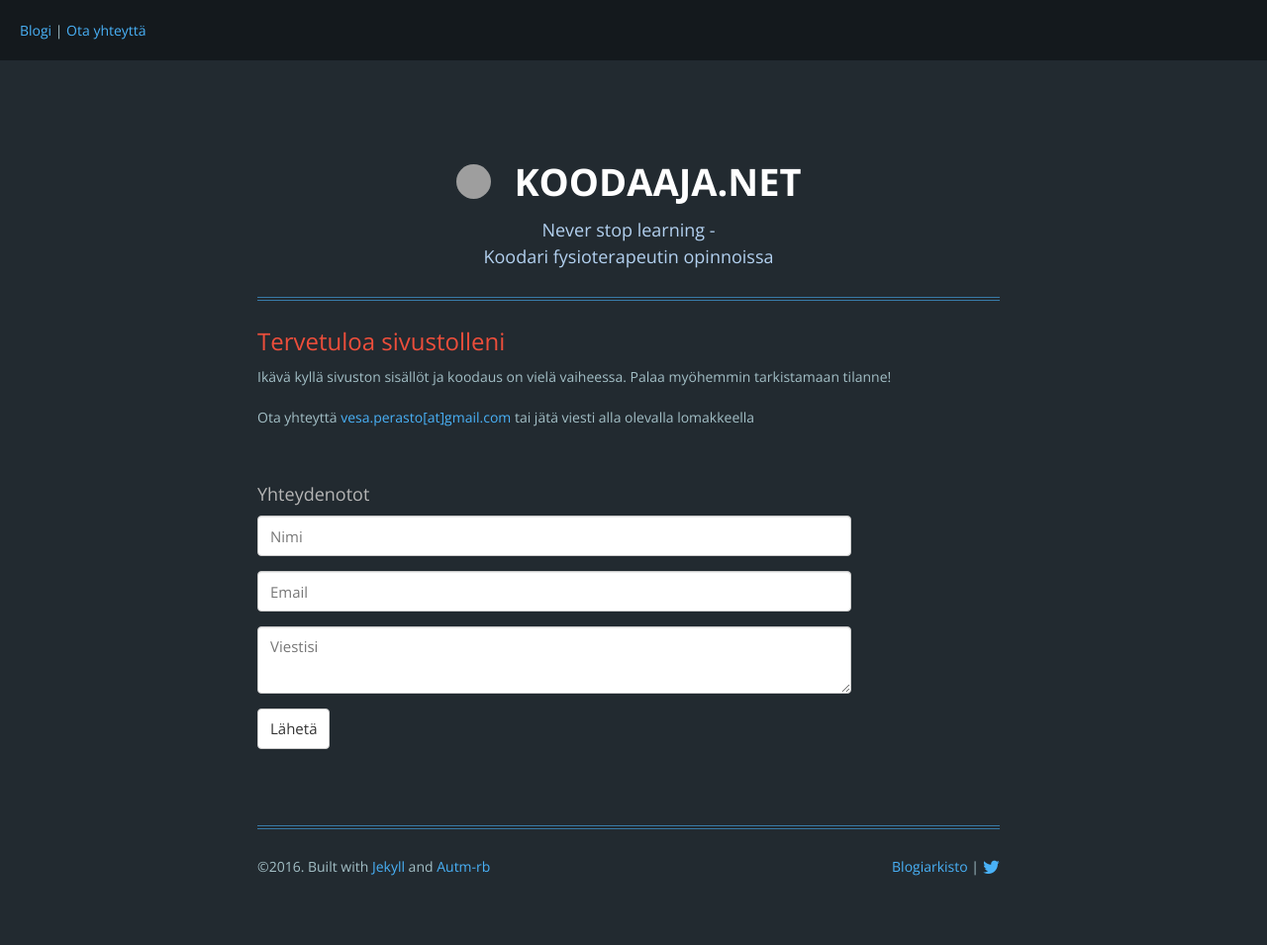
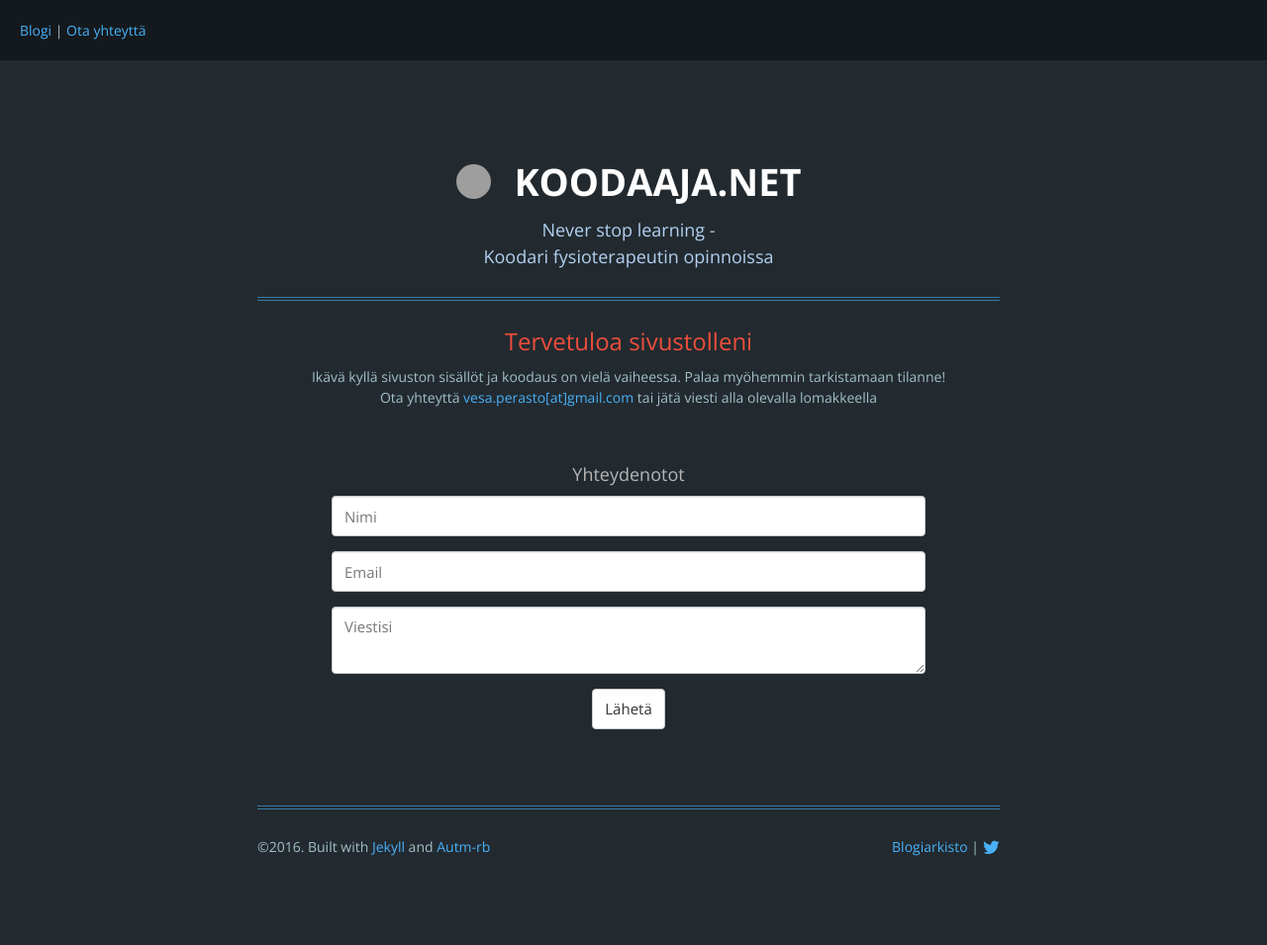
Before and after one commit to vperasto/vperasto.github.io, a Jekyll site: the page built from index.html, in a window 1280 px wide. Shown: the whole page at 99% size. Built offline with Jekyll 4.4.1, drawn with Linux system fonts in a browser that asks for light colours; nearby versions of some CDN libraries; comment, search, counter and statistics services are not loaded; grey boxes are pictures that could not be loaded.

Commit message:
CSS changes

```diff
--- a/_includes/welcome-text.html
+++ b/_includes/welcome-text.html
@@ -1,3 +1,3 @@
 <h2>Tervetuloa sivustolleni</h2>
-<p>Ikävä kyllä sivuston sisällöt ja koodaus on vielä vaiheessa. Palaa myöhemmin tarkistamaan tilanne!</p>
-<p>Ota yhteyttä <a href="mailto:vesa.perasto@gmail.com">vesa.perasto[at]gmail.com</a> tai jätä viesti alla olevalla lomakkeella</p>
+<p>Ikävä kyllä sivuston sisällöt ja koodaus on vielä vaiheessa. Palaa myöhemmin tarkistamaan tilanne!<br>
+Ota yhteyttä <a href="mailto:vesa.perasto@gmail.com">vesa.perasto[at]gmail.com</a> tai jätä viesti alla olevalla lomakkeella</p>
--- a/index.html
+++ b/index.html
@@ -3,7 +3,7 @@ layout: welcome
 
 ---
 
- <div class="text-left">
+ <div class="text-center">
 
   {% include welcome-text.html %}
 
--- a/kiitos.html
+++ b/kiitos.html
@@ -9,8 +9,8 @@ layout: welcome
 
   <div class="lomake">
     <h3>Kiitos...</h3>
-    <p>Lomake lähetetty onnistuneesti. Yeah!
-    <p>Joko muuten ehdit lukea <a href="{{ "/blogiarkisto" | prepend:site.baseurl }}">blogiani</a>?</p>
+    <p>Lomake lähetetty onnistuneesti. Yeah!</br>
+    Joko muuten ehdit lukea <a href="{{ "/blogiarkisto" | prepend:site.baseurl }}">blogiani</a>?</p>
   </div>
 
 </div>
--- a/public/stylesheets/styles.css
+++ b/public/stylesheets/styles.css
@@ -290,6 +290,6 @@ hr:after {
 .lomake {
     display: block;
     max-width: 80%;
-    margin: 0;
+    margin: 0 auto;
     padding: 35px 0;
 }
```
